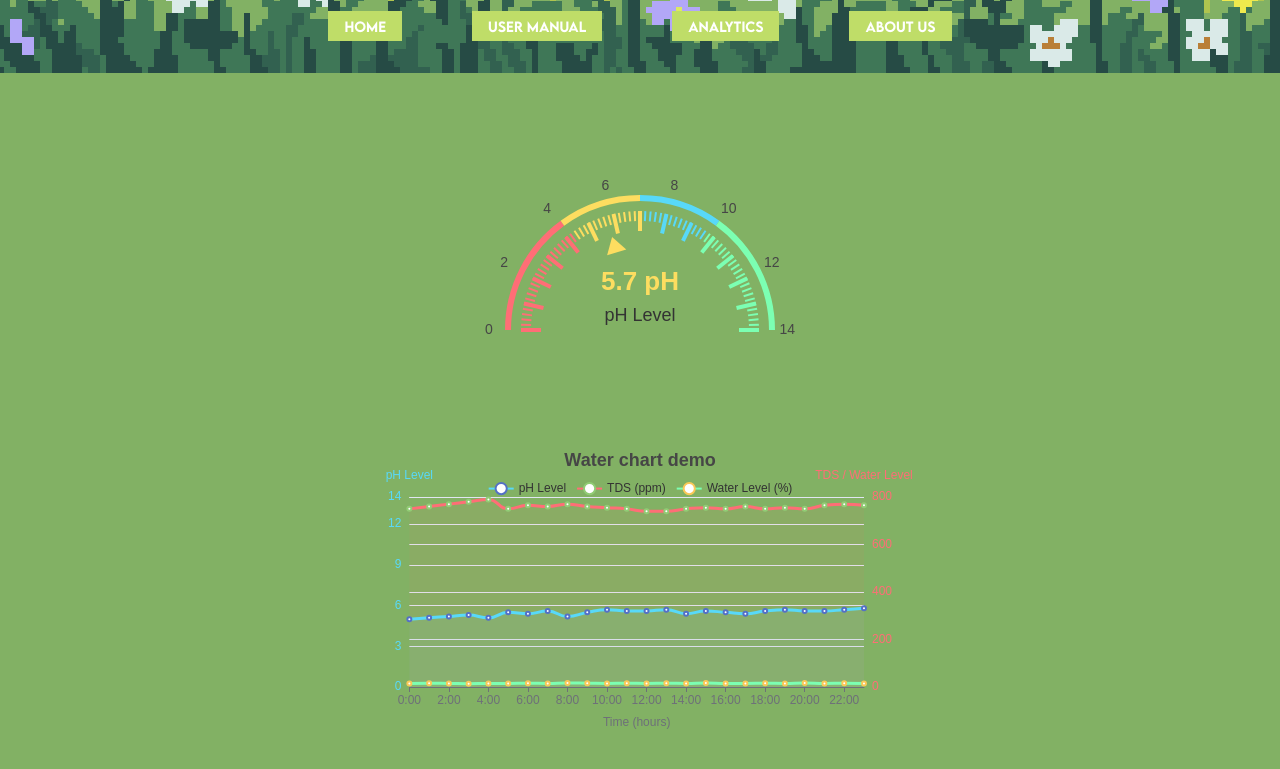
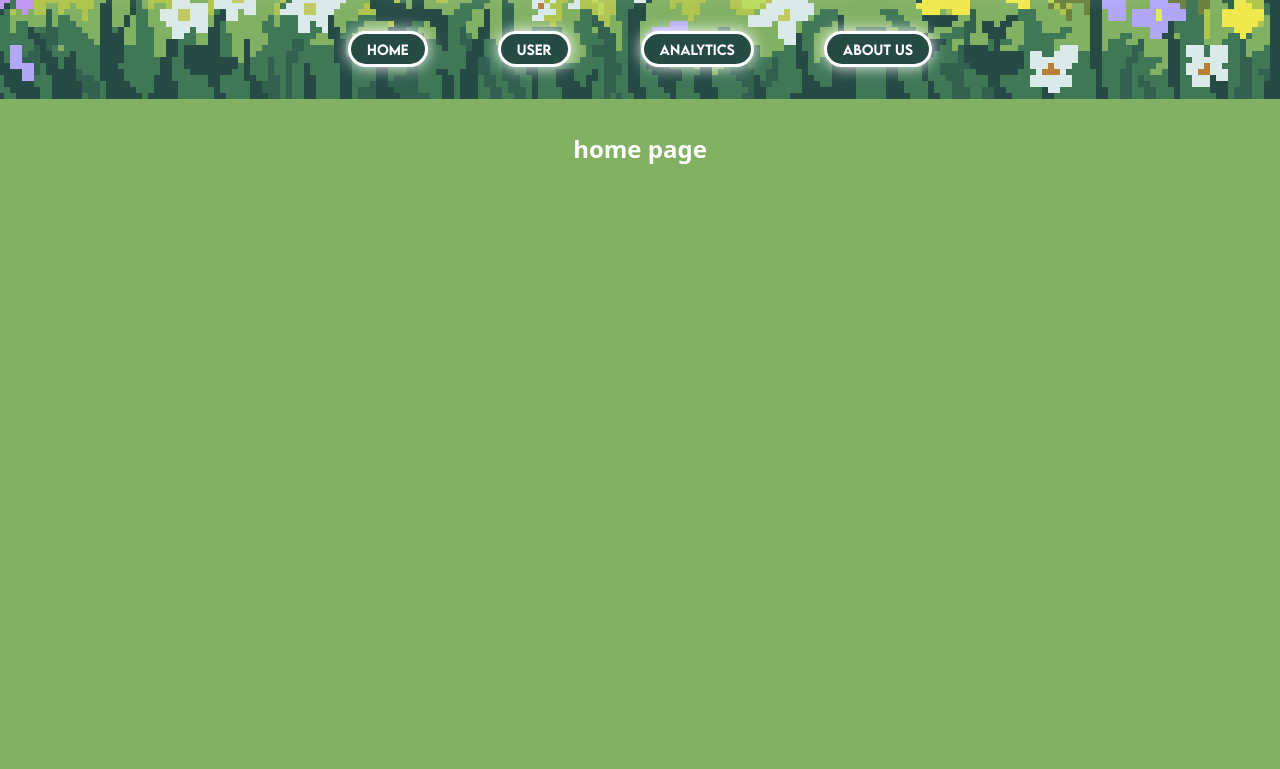
Before and after one commit to daniel-lz26/Omnicron_Hydroponics_Project, a website: page FrontEnd/index.html in a window 1280 px wide. Shown: the part 109-878 px from the top of the page. After the commit the page ends 800 px from the top, so only its background shows below. Drawn offline with nearby package versions, Linux system fonts and the light colour scheme.

Commit message:
button functionality

```diff
--- a/FrontEnd/index.html
+++ b/FrontEnd/index.html
@@ -12,16 +12,28 @@
          <h1 class="logo" data-aos="fade-down" data-aos-duration="1500">HYDROPONIC GARDEN SYSTEM</h1>
       </header>
       <nav>
-         <button onclick="location.href='#'">HOME</button>
-         <button onclick="location.href='#'">USER MANUAL</button>
-         <button onclick="location.href='#'">ANALYTICS</button>
-         <button onclick="location.href='#'">ABOUT US</button>
+         <button onclick="showPage('home')">HOME</button>
+         <button onclick="showPage('manual')">USER</button>
+         <button onclick="showPage('analytics')">ANALYTICS</button>
+         <button onclick="showPage('about')">ABOUT US</button>
       </nav>
    </div>
 
-   <div id="analytics-section" style="display: block;">
+   <div id="home-section" class="page-section" style="display: block;">
+      <h2>home page</h2>
+   </div>
+
+   <div id="manual-section" class="page-section" style="display: none;">
+      <h2>user manual</h2>
+   </div>
+
+   <div id="analytics-section" class="page-section" style="display: none;">
       <div id="gaugeChart"></div>
       <div id="lineChart"></div>
+   </div>
+
+   <div id="about-section" class="page-section" style="display: none;">
+      <h2>about</h2>
    </div>
 
    <script src="https://cdn.jsdelivr.net/npm/echarts@5/dist/echarts.min.js"></script>
--- a/FrontEnd/main.js
+++ b/FrontEnd/main.js
@@ -1,21 +1,19 @@
-// button functionality
-document.getElementById('home-button').onclick = function() {
-    document.getElementById('analytics-section').style.display = 'none';
-};
-document.getElementById('analytics-button').onclick = function() {
-    document.getElementById('analytics-section').style.display = 'block';
-};
+// page switch
+function showPage(pageId) {
+    const pages = document.querySelectorAll('.page-section');
+    pages.forEach(page => {
+        page.style.display = 'none';
+    })
 
-// subtitle text typing animation
-//const subtitle = document.getElementById('subtitle');
-//const text = "Omicron Class Fall 2025";
-let i = 0;
-subtitle.textContent = "";
-function typeWriter() {
-    if (i < text.length) {
-        subtitle.textContent += text.charAt(i);
-        i++;
-        setTimeout(typeWriter, 80);
+    document.getElementById(pageId + '-section').style.display = 'block';
+
+    if (pageId == 'analytics') {
+        setTimeout(() => {
+            // chart initialization
+        })
     }
 }
-window.addEventListener('DOMContentLoaded', typeWriter);
+
+window.onload = function() {
+    showPage('home');
+}
--- a/FrontEnd/style.css
+++ b/FrontEnd/style.css
@@ -33,7 +33,7 @@ header {
 }
 
 header h1 {
-    margin: 0;
+    margin: 20px 0 0 0;
     font-size: 3rem;
     font-weight: 300;
 }
@@ -56,10 +56,12 @@ nav {
 }
 
 nav button {
-  background-color: #bfdd68;
-  border: none;
+  background-color: #264b45;
+  border: 3px solid white;
+  border-radius: 25px;
   color: white;
   padding: 0.5em 1.2em;
+  box-shadow: 0 0 15px white;
 }
 
 nav, nav button {
@@ -70,6 +72,17 @@ nav, nav button {
   width: 600px;
   height: 300px;
   margin: 2em auto;
+}
+
+.page-section {
+  padding: 2rem;
+  text-align: center;
+  min-height: 400px;
+}
+
+.page-section h2 {
+  margin-bottom: 1rem;
+  color: white;
 }
 
 @font-face {
```
